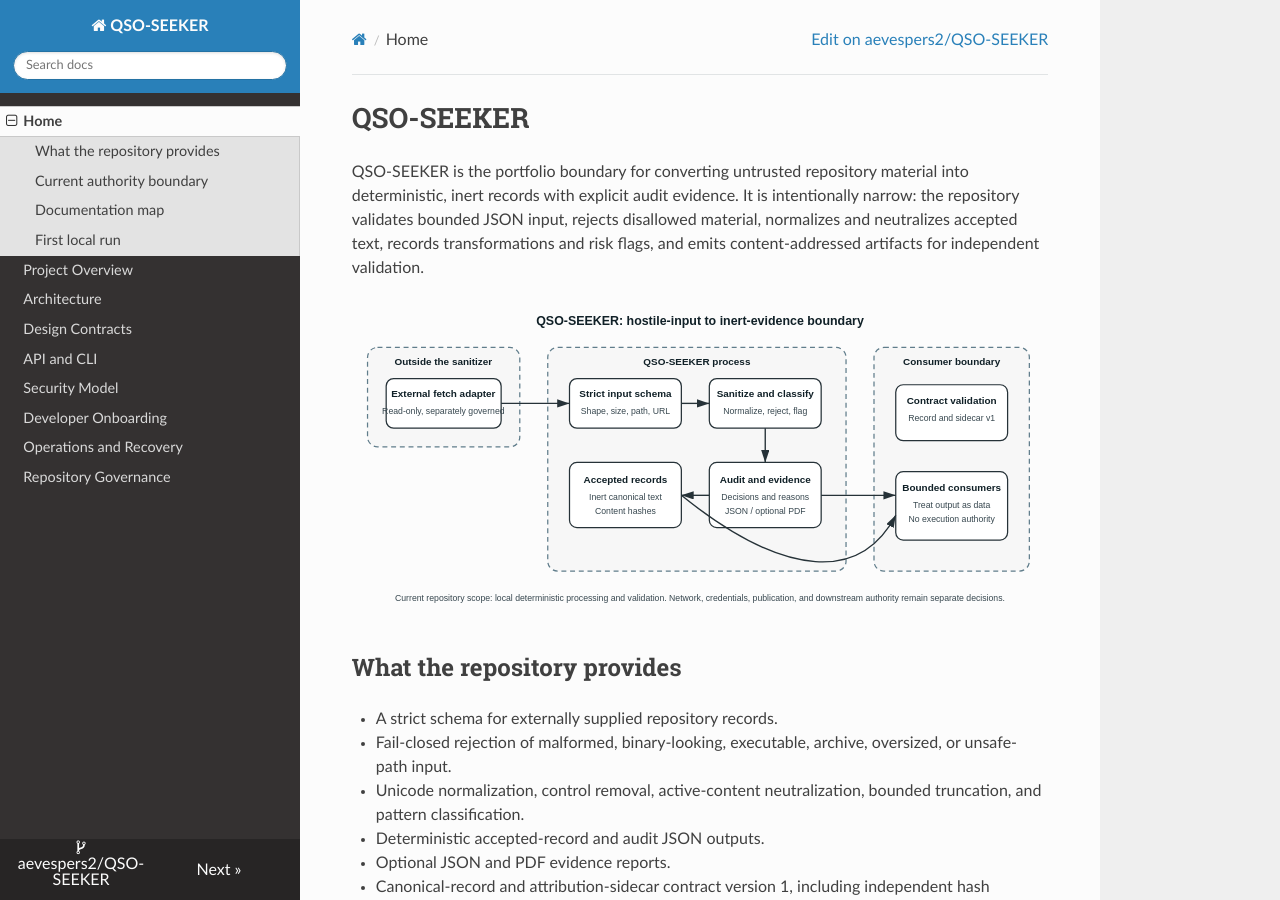
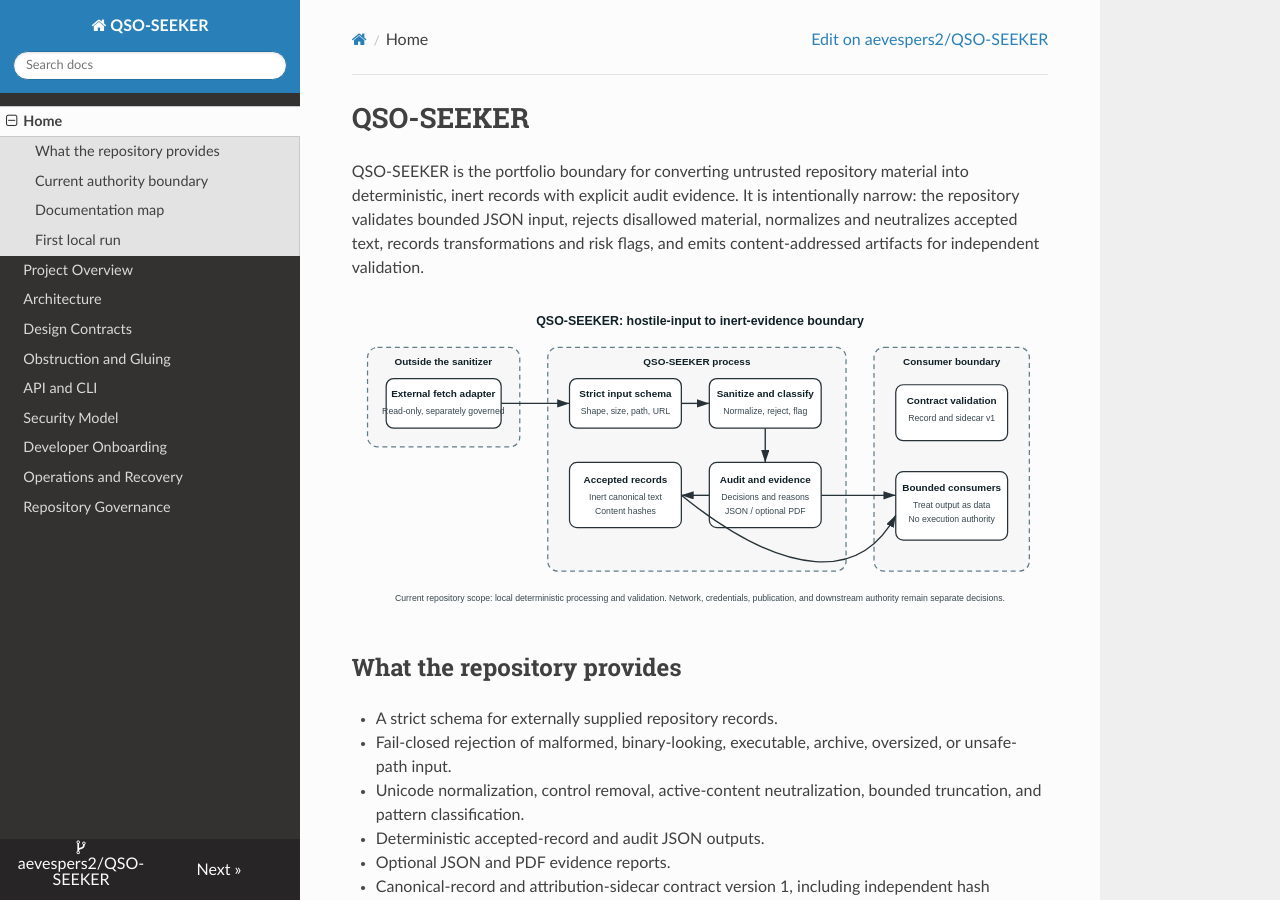
Before and after one commit to aevespers2/QSO-SEEKER, an MkDocs documentation site: the page built from docs/index.md, in a window 1280 px wide and 900 px high. Built offline with MkDocs 1.6.1, drawn with Linux system fonts in a browser that asks for light colours; nearby versions of some CDN libraries.

Commit message:
docs: add obstruction analysis to Pages navigation

```diff
--- a/mkdocs.yml
+++ b/mkdocs.yml
@@ -1,5 +1,5 @@
 site_name: QSO-SEEKER
-site_description: Hostile-input sanitization and deterministic evidence contracts for bounded QSO research
+site_description: Hostile-input sanitization, deterministic evidence contracts, and portfolio gluing guidance for bounded QSO research
 repo_url: https://github.com/aevespers2/QSO-SEEKER
 repo_name: aevespers2/QSO-SEEKER
 edit_uri: edit/main/docs/
@@ -12,6 +12,7 @@ nav:
   - Project Overview: project-overview.md
   - Architecture: architecture.md
   - Design Contracts: design-contracts.md
+  - Obstruction and Gluing: obstruction-and-gluing.md
   - API and CLI: api-and-cli.md
   - Security Model: security.md
   - Developer Onboarding: developer-guide.md
```
